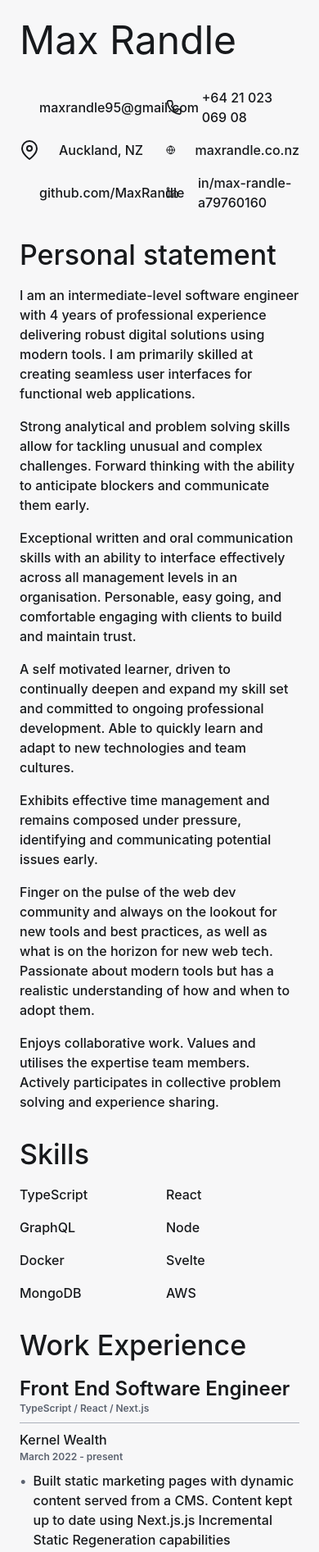
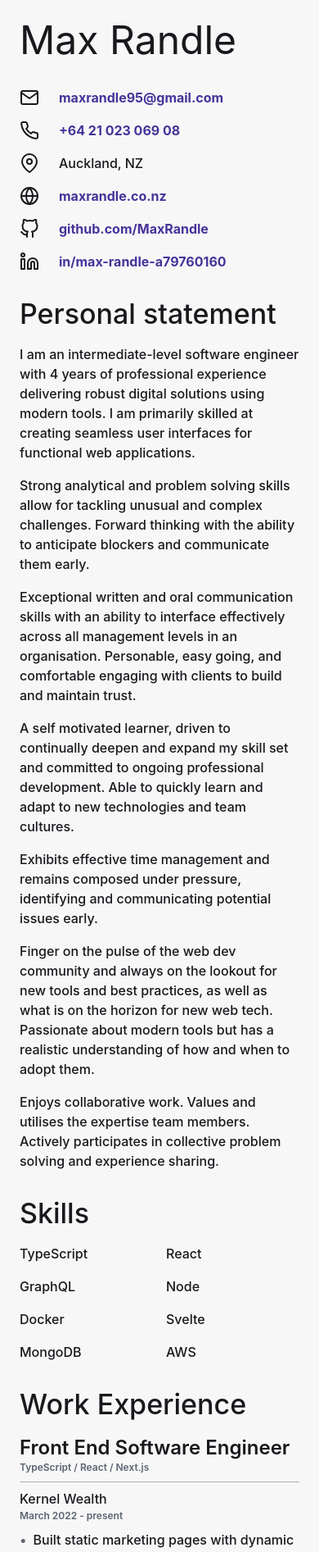
Before and after one commit to MaxRandle/portfolio-website-v3, a Next.js app: page /resume in a window 390 px wide. Shown: the part 20-1913 px from the top of the page at 82% size. Built offline with nearby package versions, Linux system fonts and the light colour scheme.

Commit message:
Copy changes

```diff
--- a/src/components/Link.tsx
+++ b/src/components/Link.tsx
@@ -6,14 +6,16 @@ export type LinkProps = Omit<NextLinkProps, "as"> & {
   isExternal?: boolean;
 };
 
-const StyledLink = styled(NextLink)`
+const StyledLinkInner = styled.a`
   font-weight: var(--text-font-weight--link);
   color: var(--text-color--primary);
 `;
 
-export const Link: React.FC<LinkProps> = ({ isExternal, ...props }) => (
-  <StyledLink
-    target={isExternal ? "_blank" : "_self"}
+export const Link: React.FC<LinkProps> = ({ isExternal, children, ...props }) => (
+  <NextLink
+    passHref
     {...props}
-  />
+  >
+    <StyledLinkInner target={isExternal ? "_blank" : "_self"}>{children}</StyledLinkInner>
+  </NextLink>
 );
--- a/src/content/homePage.ts
+++ b/src/content/homePage.ts
@@ -17,7 +17,8 @@ const homePageContent = {
     contentArray: [
       {
         name: "TypeScript",
-        description: "TypeScript is great, I'm sold, I can never go back, if you're still writing JavaScript... like... what.",
+        description:
+          "Once you go TypeScript you never go back. if you're still writing JavaScript it's time to take the leap. I guarantee you will become a better developer.",
         IconComponent: SiTypescript,
         iconColor: "#4476c0",
       },
@@ -128,7 +129,6 @@ const homePageContent = {
         description: "Her name is Tabitha and she is very entitled.",
       },
     ],
-    contentArray: [],
   },
   projects: {
     heading: "My Projects",
--- a/src/pages/resume/index.tsx
+++ b/src/pages/resume/index.tsx
@@ -47,25 +47,37 @@ const Home: NextPage = () => {
 
   function ContactDetails() {
     return (
-      <ul className="px-6 md:px-0 grid grid-cols-2 gap-4">
+      <ul className="px-6 md:px-0 gap-4 flex flex-col md:grid md:grid-cols-2">
         <li className="flex items-center">
-          <FiMail size={24} />
+          <FiMail
+            className="shrink-0"
+            size={24}
+          />
           <Typography className="ml-6 lg:ml-4">
             <Link href={`mailto:${CONTENT.contactDetails.email}`}>{CONTENT.contactDetails.email}</Link>
           </Typography>
         </li>
         <li className="flex items-center">
-          <FiPhone size={24} />
+          <FiPhone
+            className="shrink-0"
+            size={24}
+          />
           <Typography className="ml-6 lg:ml-4">
             <Link href={`tel:${CONTENT.contactDetails.phone}`}>{CONTENT.contactDetails.phone}</Link>
           </Typography>
         </li>
         <li className="flex items-center">
-          <FiMapPin size={24} />
+          <FiMapPin
+            className="shrink-0"
+            size={24}
+          />
           <Typography className="ml-6 lg:ml-4">{CONTENT.contactDetails.location}</Typography>
         </li>
         <li className="flex items-center">
-          <FiGlobe size={24} />
+          <FiGlobe
+            className="shrink-0"
+            size={24}
+          />
           <Typography className="ml-6 lg:ml-4">
             <Link
               href={`https://${CONTENT.contactDetails.website}`}
@@ -76,7 +88,10 @@ const Home: NextPage = () => {
           </Typography>
         </li>
         <li className="flex items-center">
-          <FiGithub size={24} />
+          <FiGithub
+            className="shrink-0"
+            size={24}
+          />
           <Typography className="ml-6 lg:ml-4">
             <Link
               href={`https://${CONTENT.contactDetails.github}`}
@@ -87,7 +102,10 @@ const Home: NextPage = () => {
           </Typography>
         </li>
         <li className="flex items-center">
-          <FiLinkedin size={24} />
+          <FiLinkedin
+            className="shrink-0"
+            size={24}
+          />
           <Typography className="ml-6 lg:ml-4">
             <Link
               href={`https://www.linkedin.com/${CONTENT.contactDetails.linkedIn}`}
@@ -140,7 +158,6 @@ const Home: NextPage = () => {
     const WorkPlace = ({ jobTitle, coreTech, dateRange, companyName, responsibilities, ...props }: IWorkPlaceProps) => {
       return (
         <div {...props}>
-          {/* <Typography variant="subheading">{jobTitle}</Typography> */}
           <Heading level={3}>{jobTitle}</Heading>
           <Typography
             variant="caption"
@@ -183,12 +200,13 @@ const Home: NextPage = () => {
         dateRange: "March 2022 - present",
         companyName: "Kernel Wealth",
         responsibilities: [
-          "Built static marketing pages with dynamic content served from a CMS. Content kept up to date using Next.js.js Incremental Static Regeneration capabilities",
-          "Setup end to end testing capabilities to run as a build step in bitbucket.",
+          "Built static marketing pages with dynamic content served from a CMS. Content kept up to date using Next.js Incremental Static Regeneration.",
+          "Writing end to end tests and configuring bitbucket pipeline to run them as a build step.",
           "Precisely implement figma designs into clean, accessible, context agnostic, functional React components with multiple states and variants using Sass with styled-components and a BEM-inspired style system.",
           "Quickly mocked up and prototyped pages using TailwindCSS to handle layout.",
           "Set new software patterns that demonstrate flexibility, scalability, and maintainability. EG: building conditional and branching user form flows.",
-          "Working closely with product to design and implement",
+          "Worked with product to finalise designs for upcoming features and raise engineering considerations.",
+          "Developed A/B testing capabilities to assist with gathering user metrics and conversion rates.",
         ],
       },
       {
@@ -198,15 +216,15 @@ const Home: NextPage = () => {
         companyName: "Renti Ltd",
         responsibilities: [
           "Transforming designs into functional React components, setting up Next.js pages with SSR, building user flows with forms and other functional elements.",
-          "Designing and building database schemas, serverside endpoint routing, and writing resolvers.",
-          "Sprint planning, story pointing, elabourating work, scoping MVP for new features.",
+          "Designing and building database schemas, server side endpoint routing, and writing resolvers.",
+          "Sprint planning, story pointing, elaborating work, scoping MVP for new features.",
         ],
       },
       {
         jobTitle: "Full Stack & Automation Developer",
         coreTech: "React / UiPath / .NET Core",
         dateRange: "October 2020 - August 2021",
-        companyName: "Quanton Ltd",
+        companyName: "Quanton Ltd (business acquisition of Probity)",
         responsibilities: [],
       },
       {
```
